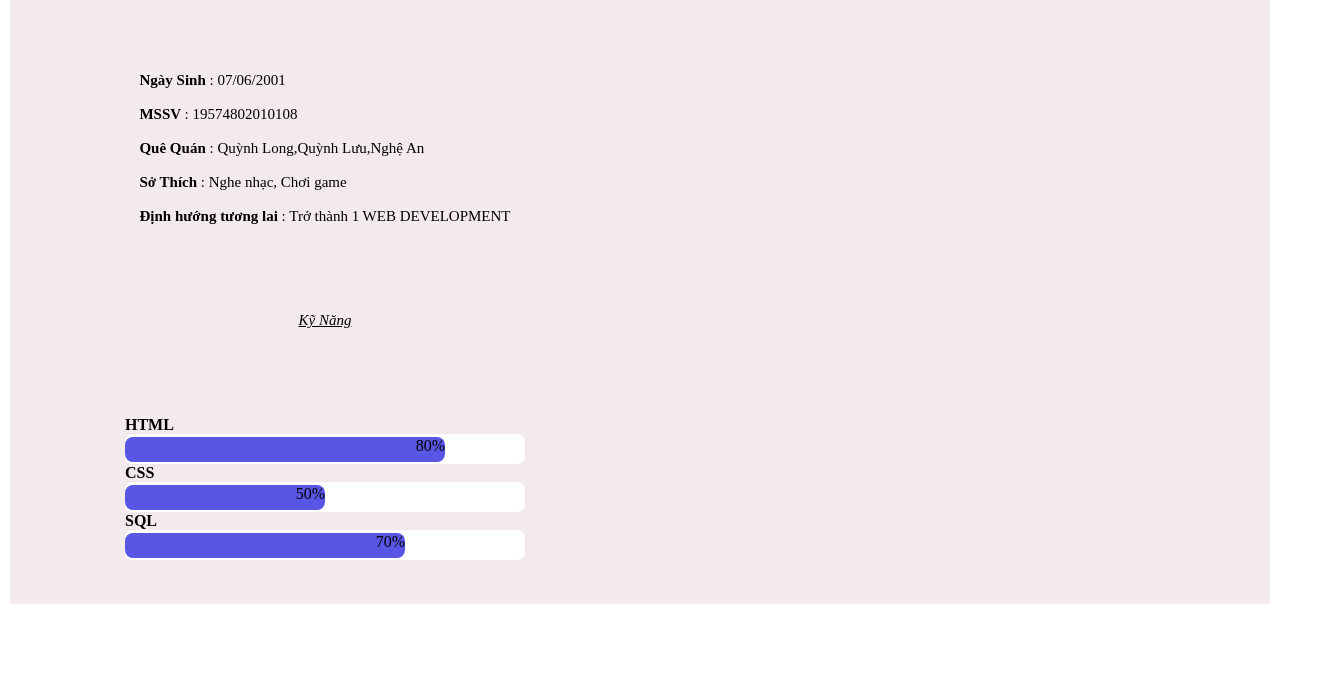
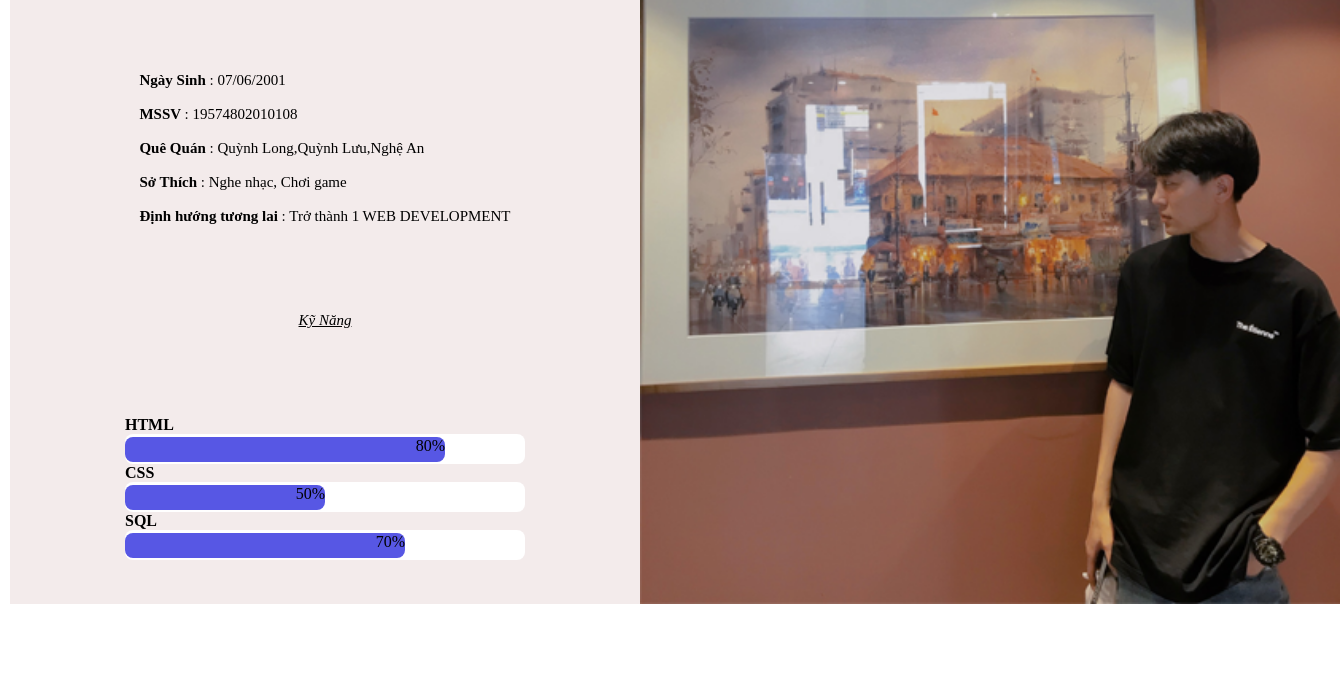
Before and after one commit to cuoc267/baitap_cv, a plain HTML site: page index.html in a window 1280 px wide. Shown: the part 106-800 px from the top of the page, 1340 px wide, since content can reach past the window. Drawn offline with Linux system fonts and the light colour scheme; the site is published under a folder, as on GitHub Pages, so addresses that start at the root find nothing.

Commit message:
upload source code

```diff
--- a/index.html
+++ b/index.html
@@ -39,7 +39,7 @@
             </div>
         </div>
         <div id="imaa">
-            <img src="/anh/avt.png" alt="">
+            <img src="anh/avt.png" alt="">
         </div>
     </div>
 </body>
```
